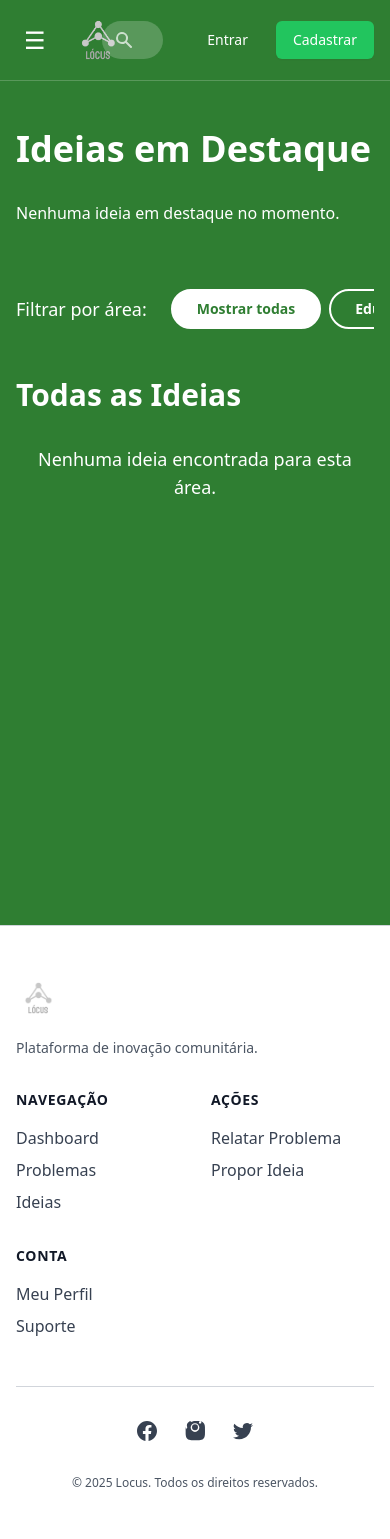
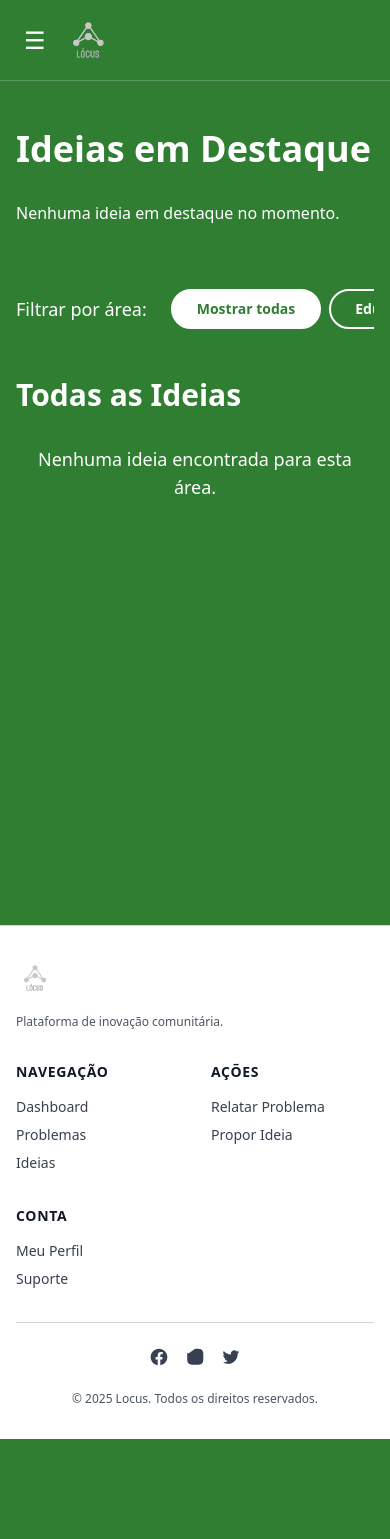
Before and after one commit to mateusaccount/locus-projeto-pdsi, a Django app: page / in a window 390 px wide. After the commit the page ends 1439 px from the top, so only its background shows below. Run offline with Django 5.2, Linux system fonts and the light colour scheme; data that the repository does not hold is empty; some libraries are stand-ins or nearby versions.

Commit message:
Responsivo part 1

```diff
--- a/app/templates/base.html
+++ b/app/templates/base.html
@@ -14,26 +14,78 @@
         <div class="max-w-7xl mx-auto px-4 sm:px-6 lg:px-8">
             <div class="relative flex items-center justify-between h-20">
                 <div class="flex items-center">
-                    <button id="mobile-menu-button" class="text-white text-2xl mr-4 p-2 rounded-md hover:bg-white/10 focus:outline-none focus:ring-2 focus:ring-inset focus:ring-white">☰</button>
+                    <button id="mobile-menu-button" class="text-white text-2xl mr-2 p-2 rounded-md hover:bg-white/10 focus:outline-none focus:ring-2 focus:ring-inset focus:ring-white" aria-controls="mobile-menu" aria-expanded="false">
+                        ☰
+                    </button>
                     <div class="flex-shrink-0">
                         <a href="{% if user.is_authenticated %}{% url 'app:dashboard' %}{% else %}{% url 'app:lista_ideias' %}{% endif %}">
-                            <img style="height: 60px;" src="{% static 'images/logo.png' %}" alt="Locus Logo">
+                            <img class="h-14" src="{% static 'images/logo.png' %}" alt="Locus Logo">
                         </a>
                     </div>
                 </div>
-                <div class="flex-grow mx-8 relative">
-                    <div class="relative"><form action="{% url 'app:pesquisa' %}" method="get"><span class="absolute inset-y-0 left-0 flex items-center pl-3"><svg class="h-5 w-5 text-white/70" fill="currentColor" viewBox="0 0 20 20"><path fill-rule="evenodd" d="M8 4a4 4 0 100 8 4 4 0 000-8zM2 8a6 6 0 1110.89 3.476l4.817 4.817a1 1 0 01-1.414 1.414l-4.816-4.816A6 6 0 012 8z" clip-rule="evenodd" /></svg></span><input id="search-input" name="q" class="block w-full bg-white/20 border border-transparent rounded-full py-2 pl-10 pr-3 leading-5 text-white placeholder-white/70 focus:outline-none focus:bg-white/30 focus:ring-0 sm:text-sm" placeholder="Pesquisar..." type="search" autocomplete="off"></form></div>
-                    <div id="search-results-container" class="hidden absolute mt-2 w-full rounded-md shadow-lg bg-white ring-1 ring-black ring-opacity-5 z-20"></div>
+
+                <div class="hidden md:flex flex-grow md:mx-8 relative justify-center">
+                    <div class="relative w-full max-w-md">
+                        <form action="{% url 'app:pesquisa' %}" method="get">
+                            <span class="absolute inset-y-0 left-0 flex items-center pl-3">
+                                <svg class="h-5 w-5 text-white/70" fill="currentColor" viewBox="0 0 20 20"><path fill-rule="evenodd" d="M8 4a4 4 0 100 8 4 4 0 000-8zM2 8a6 6 0 1110.89 3.476l4.817 4.817a1 1 0 01-1.414 1.414l-4.816-4.816A6 6 0 012 8z" clip-rule="evenodd" /></svg>
+                            </span>
+                            <input id="search-input" name="q" class="block w-full bg-white/20 border border-transparent rounded-full py-2 pl-10 pr-3 leading-5 text-white placeholder-white/70 focus:outline-none focus:bg-white/30 focus:ring-0 sm:text-sm" placeholder="Pesquisar..." type="search" autocomplete="off">
+                        </form>
+                    </div>
+                    <div id="search-results-container" class="hidden absolute mt-2 w-full max-w-md rounded-md shadow-lg bg-white ring-1 ring-black ring-opacity-5 z-20"></div>
                 </div>
-                <div class="flex items-center">
-                    {% if user.is_authenticated %}<a href="{% url 'app:perfil' %}" class="flex items-center p-2 rounded-lg hover:bg-white/10 transition-colors"><span class="text-white mr-4">Olá, {{ user.first_name|default:user.username }}!</span><div class="w-12 h-12 bg-white/30 rounded-full flex items-center justify-center"><svg class="h-8 w-8 text-white" fill="none" viewBox="0 0 24 24" stroke="currentColor"><path stroke-linecap="round" stroke-linejoin="round" stroke-width="2" d="M16 7a4 4 0 11-8 0 4 4 0 018 0zM12 14a7 7 0 00-7 7h14a7 7 0 00-7-7z" /></svg></div></a>{% else %}<a href="{% url 'app:login' %}" class="text-white hover:bg-white/10 px-3 py-2 rounded-md text-sm font-medium">Entrar</a><a href="{% url 'app:cadastro' %}" class="ml-4 inline-flex items-center justify-center px-4 py-2 border border-transparent rounded-md shadow-sm text-sm font-medium text-white bg-green-500 hover:bg-green-600">Cadastrar</a>{% endif %}
+
+                <div class="flex items-center justify-end flex-shrink-0 ml-auto md:ml-0">
+                    {% if user.is_authenticated %}
+                    <a href="{% url 'app:perfil' %}" class="flex items-center p-2 rounded-lg hover:bg-white/10 transition-colors">
+                        <span class="text-white mr-2 text-xs sm:text-sm md:text-base whitespace-nowrap">
+                            Olá, {{ user.first_name|default:user.username|truncatechars:7 }}!
+                        </span>
+                        <div class="w-10 h-10 bg-white/30 rounded-full flex items-center justify-center">
+                            <svg class="h-6 w-6 text-white" fill="none" viewBox="0 0 24 24" stroke="currentColor"><path stroke-linecap="round" stroke-linejoin="round" stroke-width="2" d="M16 7a4 4 0 11-8 0 4 4 0 018 0zM12 14a7 7 0 00-7 7h14a7 7 0 00-7-7z" /></svg>
+                        </div>
+                    </a>
+                    {% else %}
+                    <div class="hidden md:flex items-center">
+                        <a href="{% url 'app:login' %}" class="text-white hover:bg-white/10 px-3 py-2 rounded-md text-sm font-medium">Entrar</a>
+                        <a href="{% url 'app:cadastro' %}" class="ml-4 inline-flex items-center justify-center px-4 py-2 border border-transparent rounded-md shadow-sm text-sm font-medium text-white bg-green-500 hover:bg-green-600">Cadastrar</a>
+                    </div>
+                    {% endif %}
                 </div>
                 <div id="mobile-menu" class="absolute top-16 left-0 w-56 rounded-md shadow-lg py-2 bg-[#4C9A50] ring-1 ring-black ring-opacity-5 z-10 transition ease-out duration-200 transform origin-top-left opacity-0 scale-95 pointer-events-none">
+
+                    {% if user.is_authenticated %}
+                    <a href="{% url 'app:perfil' %}" class="hidden md:block px-4 py-2 text-base text-white hover:bg-white/10 rounded-md mx-2 font-bold">
+                         Olá, {{ user.first_name|default:user.username }}!
+                    </a>
+                    <hr class="md:hidden border-white/20 mx-2 mb-2">
+                    {% endif %}
+
+                    <div class="md:hidden px-4 pb-2">
+                         <div class="relative w-full">
+                            <form action="{% url 'app:pesquisa' %}" method="get">
+                                <span class="absolute inset-y-0 left-0 flex items-center pl-3">
+                                    <svg class="h-5 w-5 text-white/70" fill="currentColor" viewBox="0 0 20 20"><path fill-rule="evenodd" d="M8 4a4 4 0 100 8 4 4 0 000-8zM2 8a6 6 0 1110.89 3.476l4.817 4.817a1 1 0 01-1.414 1.414l-4.816-4.816A6 6 0 012 8z" clip-rule="evenodd" /></svg>
+                                </span>
+                                <input name="q" class="block w-full bg-white/20 border border-transparent rounded-full py-2 pl-10 pr-3 leading-5 text-white placeholder-white/70 focus:outline-none focus:bg-white/30 focus:ring-0 text-sm" placeholder="Pesquisar..." type="search" autocomplete="off">
+                            </form>
+                        </div>
+                    </div>
+                    <hr class="md:hidden border-white/20 mx-2 mb-2">
+
                     <a href="{% url 'app:dashboard' %}" class="block px-4 py-2 text-base text-white hover:bg-white/10 rounded-md mx-2">Dashboard</a>
                     <a href="{% url 'app:perfil' %}" class="block px-4 py-2 text-base text-white hover:bg-white/10 rounded-md mx-2">Meu Perfil</a>
                     <a href="{% url 'app:lista_ideias' %}" class="block px-4 py-2 text-base text-white hover:bg-white/10 rounded-md mx-2">Ideias</a>
                     <a href="{% url 'app:lista_problemas' %}" class="block px-4 py-2 text-base text-white hover:bg-white/10 rounded-md mx-2">Problemas</a>
-                    {% if user.is_authenticated %}<form action="{% url 'app:logout' %}" method="post">{% csrf_token %}<button type="submit" class="block w-full text-left px-4 py-2 text-base text-white hover:bg-white/10 rounded-md mx-2">Sair</button></form>{% endif %}
+
+                    {% if user.is_authenticated %}
+                    <form action="{% url 'app:logout' %}" method="post">{% csrf_token %}<button type="submit" class="block w-full text-left px-4 py-2 text-base text-white hover:bg-white/10 rounded-md mx-2">Sair</button></form>
+                    {% else %}
+                    <hr class="md:hidden border-white/20 mx-2 mt-2">
+                    <a href="{% url 'app:login' %}" class="md:hidden block px-4 py-2 text-base text-white hover:bg-white/10 rounded-md mx-2 mt-2">Entrar</a>
+                    <a href="{% url 'app:cadastro' %}" class="md:hidden block px-4 py-2 text-base text-white hover:bg-green-600 rounded-md mx-2 bg-green-500 mt-1 mb-1">Cadastrar</a>
+                    {% endif %}
                 </div>
             </div>
         </div>
@@ -45,43 +97,43 @@
     </main>
 
     <footer class="bg-white text-black border-t border-gray-300">
-        <div class="max-w-7xl mx-auto py-12 px-4 sm:px-6 lg:px-8">
+        <div class="max-w-7xl mx-auto py-8 sm:py-12 px-4 sm:px-6 lg:px-8">
             <div class="grid grid-cols-2 md:grid-cols-5 gap-8">
                 <div class="col-span-2 md:col-span-1">
-                    <a href="{% url 'app:dashboard' %}"><img class="h-12" src="{% static 'images/logo.png' %}" alt="Locus Logo"></a>
-                    <p class="mt-4 text-sm text-gray-600">Plataforma de inovação comunitária.</p>
+                    <a href="{% url 'app:dashboard' %}"><img class="h-10 sm:h-12" src="{% static 'images/logo.png' %}" alt="Locus Logo"></a>
+                    <p class="mt-4 text-xs sm:text-sm text-gray-600">Plataforma de inovação comunitária.</p>
                 </div>
                 <div class="md:col-start-3">
                     <h3 class="text-sm font-semibold text-gray-900 tracking-wider uppercase">Navegação</h3>
-                    <ul class="mt-4 space-y-2">
-                        <li><a href="{% url 'app:dashboard' %}" class="text-base text-gray-700 hover:text-black">Dashboard</a></li>
-                        <li><a href="{% url 'app:lista_problemas' %}" class="text-base text-gray-700 hover:text-black">Problemas</a></li>
-                        <li><a href="{% url 'app:lista_ideias' %}" class="text-base text-gray-700 hover:text-black">Ideias</a></li>
+                    <ul class="mt-3 space-y-1 sm:space-y-2">
+                        <li><a href="{% url 'app:dashboard' %}" class="text-sm sm:text-base text-gray-700 hover:text-black">Dashboard</a></li>
+                        <li><a href="{% url 'app:lista_problemas' %}" class="text-sm sm:text-base text-gray-700 hover:text-black">Problemas</a></li>
+                        <li><a href="{% url 'app:lista_ideias' %}" class="text-sm sm:text-base text-gray-700 hover:text-black">Ideias</a></li>
                     </ul>
                 </div>
                 <div>
                     <h3 class="text-sm font-semibold text-gray-900 tracking-wider uppercase">Ações</h3>
-                    <ul class="mt-4 space-y-2">
-                        <li><a href="{% url 'app:relatar_problema' %}" class="text-base text-gray-700 hover:text-black">Relatar Problema</a></li>
-                        <li><a href="{% url 'app:submeter_ideia' %}" class="text-base text-gray-700 hover:text-black">Propor Ideia</a></li>
+                    <ul class="mt-3 space-y-1 sm:space-y-2">
+                        <li><a href="{% url 'app:relatar_problema' %}" class="text-sm sm:text-base text-gray-700 hover:text-black">Relatar Problema</a></li>
+                        <li><a href="{% url 'app:submeter_ideia' %}" class="text-sm sm:text-base text-gray-700 hover:text-black">Propor Ideia</a></li>
                     </ul>
                 </div>
                 <div>
                     <h3 class="text-sm font-semibold text-gray-900 tracking-wider uppercase">Conta</h3>
-                    <ul class="mt-4 space-y-2">
-                        <li><a href="{% url 'app:perfil' %}" class="text-base text-gray-700 hover:text-black">Meu Perfil</a></li>
-                        <li><a href="#" class="text-base text-gray-700 hover:text-black">Suporte</a></li>
+                    <ul class="mt-3 space-y-1 sm:space-y-2">
+                        <li><a href="{% url 'app:perfil' %}" class="text-sm sm:text-base text-gray-700 hover:text-black">Meu Perfil</a></li>
+                        <li><a href="#" class="text-sm sm:text-base text-gray-700 hover:text-black">Suporte</a></li>
                     </ul>
                 </div>
             </div>
-            <div class="mt-12 border-t border-gray-300 pt-8">
+            <div class="mt-8 border-t border-gray-300 pt-6">
                 <div class="flex flex-col items-center">
-                    <div class="flex space-x-6">
-                        <a href="#" class="text-gray-700 hover:text-black"><span class="sr-only">Facebook</span><svg class="h-6 w-6" fill="currentColor" viewBox="0 0 24 24" aria-hidden="true"><path fill-rule="evenodd" d="M22 12c0-5.523-4.477-10-10-10S2 6.477 2 12c0 4.991 3.657 9.128 8.438 9.878v-6.987h-2.54V12h2.54V9.797c0-2.506 1.492-3.89 3.777-3.89 1.094 0 2.238.195 2.238.195v2.46h-1.26c-1.243 0-1.63.771-1.63 1.562V12h2.773l-.443 2.89h-2.33v6.988C18.343 21.128 22 16.991 22 12z" clip-rule="evenodd" /></svg></a>
-                        <a href="#" class="text-gray-700 hover:text-black"><span class="sr-only">Instagram</span><svg class="h-6 w-6" fill="currentColor" viewBox="0 0 24 24" aria-hidden="true"><path fill-rule="evenodd" d="M12.315 2c2.43 0 2.784.013 3.808.06 1.064.049 1.791.218 2.427.465a4.902 4.902 0 011.772 1.153 4.902 4.902 0 011.153 1.772c.247.636.416 1.363.465 2.427.048 1.024.06 1.378.06 3.808s-.012 2.784-.06 3.808c-.049 1.064-.218 1.791-.465 2.427a4.902 4.902 0 01-1.153 1.772 4.902 4.902 0 01-1.772 1.153c-.636.247-1.363.416-2.427.465-1.024.048-1.378.06-3.808.06s-2.784-.012-3.808-.06c-1.064-.049-1.791-.218-2.427-.465a4.902 4.902 0 01-1.772-1.153 4.902 4.902 0 01-1.153-1.772c-.247-.636-.416-1.363-.465-2.427-.048-1.024-.06-1.378-.06-3.808s.012-2.784.06-3.808c.049-1.064.218 1.791.465 2.427a4.902 4.902 0 011.153-1.772A4.902 4.902 0 016.345 2.525c.636-.247 1.363-.416 2.427.465C9.793 2.013 10.147 2 12.315 2zM12 4.242c-2.403 0-4.35 1.947-4.35 4.35s1.947 4.35 4.35 4.35 4.35-1.947 4.35-4.35S14.403 4.242 12 4.242zM12 11.23a2.98 2.98 0 01-2.98-2.98A2.98 2.98 0 0112 5.27a2.98 2.98 0 012.98 2.98A2.98 2.98 0 0112 11.23zm6.354-7.854a1.23 1.23 0 10-2.46 0 1.23 1.23 0 002.46 0z" clip-rule="evenodd" /></svg></a>
-                        <a href="#" class="text-gray-700 hover:text-black"><span class="sr-only">Twitter</span><svg class="h-6 w-6" fill="currentColor" viewBox="0 0 24 24" aria-hidden="true"><path d="M8.29 20.251c7.547 0 11.675-6.253 11.675-11.675 0-.178 0-.355-.012-.53A8.348 8.348 0 0022 5.92a8.19 8.19 0 01-2.357.646 4.118 4.118 0 001.804-2.27 8.224 8.224 0 01-2.605.996 4.107 4.107 0 00-6.993 3.743 11.65 11.65 0 01-8.457-4.287 4.106 4.106 0 001.27 5.477A4.072 4.072 0 002.8 9.71v.052a4.105 4.105 0 003.292 4.022 4.095 4.095 0 01-1.853.07 4.108 4.108 0 003.834 2.85A8.233 8.233 0 012 18.407a11.616 11.616 0 006.29 1.84" /></svg></a>
+                    <div class="flex space-x-4 sm:space-x-6">
+                        <a href="#" class="text-gray-700 hover:text-black"><span class="sr-only">Facebook</span><svg class="h-5 w-5 sm:h-6 sm:w-6" fill="currentColor" viewBox="0 0 24 24" aria-hidden="true"><path fill-rule="evenodd" d="M22 12c0-5.523-4.477-10-10-10S2 6.477 2 12c0 4.991 3.657 9.128 8.438 9.878v-6.987h-2.54V12h2.54V9.797c0-2.506 1.492-3.89 3.777-3.89 1.094 0 2.238.195 2.238.195v2.46h-1.26c-1.243 0-1.63.771-1.63 1.562V12h2.773l-.443 2.89h-2.33v6.988C18.343 21.128 22 16.991 22 12z" clip-rule="evenodd" /></svg></a>
+                        <a href="#" class="text-gray-700 hover:text-black"><span class="sr-only">Instagram</span><svg class="h-5 w-5 sm:h-6 sm:w-6" fill="currentColor" viewBox="0 0 24 24" aria-hidden="true"><path fill-rule="evenodd" d="M12.315 2c2.43 0 2.784.013 3.808.06 1.064.049 1.791.218 2.427.465a4.902 4.902 0 011.772 1.153 4.902 4.902 0 011.153 1.772c.247.636.416 1.363.465 2.427.048 1.024.06 1.378.06 3.808s-.012 2.784-.06 3.808c-.049 1.064-.218 1.791-.465 2.427a4.902 4.902 0 01-1.153 1.772 4.902 4.902 0 01-1.772 1.153c-.636.247-1.363.416-2.427.465-1.024.048-1.378.06-3.808.06s-2.784-.012-3.808-.06c-1.064-.049-1.791-.218-2.427-.465a4.902 4.902 0 01-1.772-1.153 4.902 4.902 0 01-1.153-1.772c-.247-.636-.416-1.363-.465-2.427-.048-1.024-.06-1.378-.06-3.808s.012-2.784.06-3.808c.049-1.064.218-.247 1.791-.465 2.427a4.902 4.902 0 011.153-1.772A4.902 4.902 0 016.345 2.525c.636-.247 1.363-.416 2.427-.465C9.793 2.013 10.147 2 12.315 2zM12 4.242c-2.403 0-4.35 1.947-4.35 4.35s1.947 4.35 4.35 4.35 4.35-1.947 4.35-4.35S14.403 4.242 12 4.242zM12 11.23a2.98 2.98 0 01-2.98-2.98A2.98 2.98 0 0112 5.27a2.98 2.98 0 012.98 2.98A2.98 2.98 0 0112 11.23zm6.354-7.854a1.23 1.23 0 10-2.46 0 1.23 1.23 0 002.46 0z" clip-rule="evenodd" /></svg></a>
+                        <a href="#" class="text-gray-700 hover:text-black"><span class="sr-only">Twitter</span><svg class="h-5 w-5 sm:h-6 sm:w-6" fill="currentColor" viewBox="0 0 24 24" aria-hidden="true"><path d="M8.29 20.251c7.547 0 11.675-6.253 11.675-11.675 0-.178 0-.355-.012-.53A8.348 8.348 0 0022 5.92a8.19 8.19 0 01-2.357.646 4.118 4.118 0 001.804-2.27 8.224 8.224 0 01-2.605.996 4.107 4.107 0 00-6.993 3.743 11.65 11.65 0 01-8.457-4.287 4.106 4.106 0 001.27 5.477A4.072 4.072 0 002.8 9.71v.052a4.105 4.105 0 003.292 4.022 4.095 4.095 0 01-1.853.07 4.108 4.108 0 003.834 2.85A8.233 8.233 0 012 18.407a11.616 11.616 0 006.29 1.84" /></svg></a>
                     </div>
-                    <p class="mt-8 text-center text-xs text-gray-600">&copy; 2025 Locus. Todos os direitos reservados.</p>
+                    <p class="mt-6 text-center text-xs text-gray-600">&copy; 2025 Locus. Todos os direitos reservados.</p>
                 </div>
             </div>
         </div>
@@ -104,7 +156,7 @@
             document.addEventListener('click', (event) => {
                 const isClickInsideMenu = mobileMenu.contains(event.target);
                 const isClickOnButton = menuButton.contains(event.target);
-                if (!isClickInsideMenu && !isClickOnButton) {
+                if (!isClickInsideMenu && !isClickOnButton && !mobileMenu.classList.contains('opacity-0')) {
                     mobileMenu.classList.remove('opacity-100', 'scale-100');
                     mobileMenu.classList.add('opacity-0', 'scale-95', 'pointer-events-none');
                 }
@@ -145,7 +197,7 @@
                 }, 300);
             });
             document.addEventListener('click', (e) => {
-                if (!searchInput.contains(e.target)) {
+                if (!searchInput.contains(e.target) && !resultsContainer.contains(e.target)) {
                     resultsContainer.classList.add('hidden');
                 }
             });
```
Also changed, not shown: app/templates/dashboard.html (+70 -15 lines).
